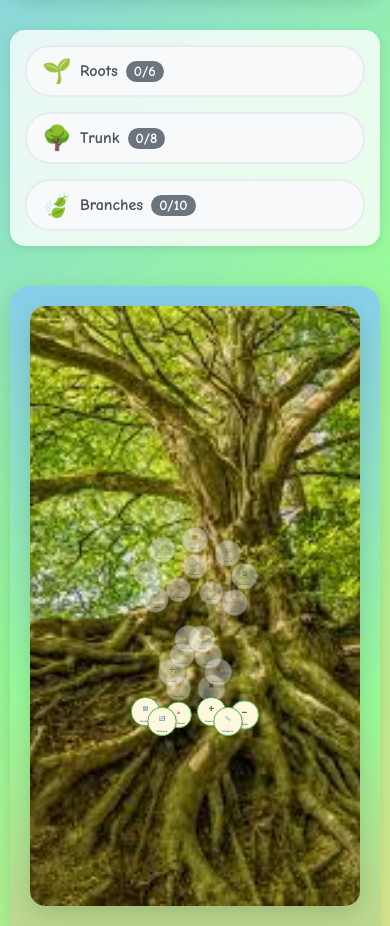
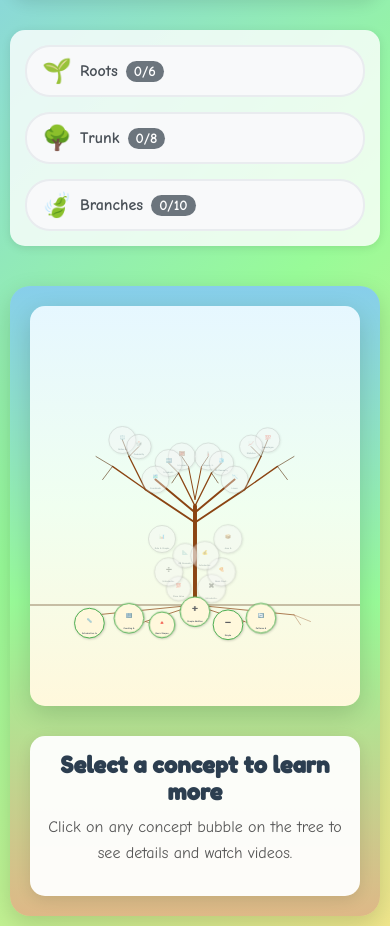
Before and after one commit to aneralla/tapmath-website, a plain HTML site: page index.html in a window 390 px wide. Shown: the part 174-1100 px from the top of the page. Drawn offline with Linux system fonts and the light colour scheme.

Commit message:
🌲 NEW: Clean Stick Figure Tree Diagram!
✨ Major Design Change:
- Replaced complex visuals with clean stick figure tree
- Simple, clear line-based tree structure
- Better concept placement and visibility

🎨 Stick Figure Features:
- Clean SVG line art tree design
- Hierarchical branch structure with proper proportions
- Underground root system visible below ground line
- Multiple branch levels (main, secondary, twigs)
- Professional brown color scheme

📍 Improved Concept Positioning:
- Roots: Positioned along underground root network
- Trunk: Placed on main trunk and lower branch junctions
- Branches: Located at branch endpoints and key junctions
- Better spacing and logical placement

✅ Benefits:
- Much cleaner, more educational appearance
- Concepts clearly visible on tree structure
- Easy to understand tree hierarchy
- Scalable and responsive design
- Professional look suitable for educational content

```diff
--- a/app.js
+++ b/app.js
@@ -61,52 +61,49 @@ class TapMathTree {
         const positions = [];
 
         if (layerId === 'roots') {
-            // Position concepts at the base/root area of the tree
-            // Adjust these coordinates based on your tree image
+            // Position concepts along the root system (underground)
             const rootPositions = [
-                { x: 350, y: 720 }, { x: 450, y: 730 }, { x: 550, y: 720 },
-                { x: 650, y: 730 }, { x: 400, y: 750 }, { x: 600, y: 750 }
+                { x: 300, y: 740 }, { x: 400, y: 760 }, { x: 500, y: 720 },
+                { x: 600, y: 760 }, { x: 700, y: 740 }, { x: 180, y: 755 }
             ];
 
             for (let i = 0; i < Math.min(conceptCount, rootPositions.length); i++) {
                 positions.push({
                     x: rootPositions[i].x,
                     y: rootPositions[i].y,
-                    radius: 28
+                    radius: 30
                 });
             }
         } else if (layerId === 'trunk') {
-            // Position concepts along the trunk area
-            // Adjust these coordinates based on your tree image trunk location
+            // Position concepts along the trunk and lower branches
             const trunkPositions = [
-                { x: 450, y: 650 }, { x: 550, y: 650 }, { x: 430, y: 600 }, { x: 570, y: 600 },
-                { x: 460, y: 550 }, { x: 540, y: 550 }, { x: 480, y: 500 }, { x: 520, y: 500 }
+                { x: 450, y: 650 }, { x: 550, y: 650 }, { x: 420, y: 600 }, { x: 580, y: 600 },
+                { x: 470, y: 550 }, { x: 530, y: 550 }, { x: 400, y: 500 }, { x: 600, y: 500 }
             ];
 
             for (let i = 0; i < Math.min(conceptCount, trunkPositions.length); i++) {
                 positions.push({
                     x: trunkPositions[i].x,
                     y: trunkPositions[i].y,
-                    radius: 26
+                    radius: 28
                 });
             }
         } else if (layerId === 'branches') {
-            // Position concepts in the canopy/branches area
-            // Adjust these coordinates based on your tree image foliage
+            // Position concepts at branch endpoints and junctions
             const branchPositions = [
-                // Upper canopy
-                { x: 500, y: 200 }, { x: 400, y: 230 }, { x: 600, y: 240 },
-                // Mid-level branches
-                { x: 350, y: 300 }, { x: 650, y: 310 }, { x: 500, y: 280 },
-                // Lower branches
-                { x: 450, y: 350 }, { x: 550, y: 360 }, { x: 380, y: 380 }, { x: 620, y: 390 }
+                // Top level branches and twigs
+                { x: 460, y: 250 }, { x: 540, y: 250 }, { x: 280, y: 200 }, { x: 720, y: 200 },
+                // Mid level branches
+                { x: 420, y: 270 }, { x: 580, y: 270 }, { x: 330, y: 220 }, { x: 670, y: 220 },
+                // Branch junctions
+                { x: 380, y: 320 }, { x: 620, y: 320 }
             ];
 
             for (let i = 0; i < Math.min(conceptCount, branchPositions.length); i++) {
                 positions.push({
                     x: branchPositions[i].x,
                     y: branchPositions[i].y,
-                    radius: 24
+                    radius: 26
                 });
             }
         }
--- a/index.html
+++ b/index.html
@@ -38,12 +38,86 @@
 
             <!-- Tree Visualization -->
             <div class="tree-visual">
-                <div class="tree-container-img">
-                    <!-- Tree Background Image -->
-                    <img src="tree-image.jpeg" alt="Math Learning Tree" class="tree-background-img">
+                <svg class="tree-diagram" viewBox="0 0 1000 800" xmlns="http://www.w3.org/2000/svg">
+                    <!-- Tree Stick Figure -->
+                    <defs>
+                        <marker id="arrowhead" markerWidth="10" markerHeight="7"
+                                refX="0" refY="3.5" orient="auto">
+                            <polygon points="0 0, 10 3.5, 0 7" fill="#8B4513" />
+                        </marker>
+                    </defs>
 
-                    <!-- Concept Nodes Overlay -->
-                    <svg class="tree-overlay" viewBox="0 0 1000 800" xmlns="http://www.w3.org/2000/svg">
+                    <!-- Ground Line -->
+                    <line x1="0" y1="700" x2="1000" y2="700" stroke="#8B7355" stroke-width="4" opacity="0.6"/>
+
+                    <!-- Root System (Underground) -->
+                    <g stroke="#8B4513" stroke-width="3" fill="none" opacity="0.7">
+                        <!-- Main roots -->
+                        <path d="M 500 700 L 350 750" stroke-linecap="round"/>
+                        <path d="M 500 700 L 650 750" stroke-linecap="round"/>
+                        <path d="M 500 700 L 200 730" stroke-linecap="round"/>
+                        <path d="M 500 700 L 800 730" stroke-linecap="round"/>
+
+                        <!-- Secondary roots -->
+                        <path d="M 350 750 L 300 770" stroke-width="2" stroke-linecap="round"/>
+                        <path d="M 350 750 L 400 770" stroke-width="2" stroke-linecap="round"/>
+                        <path d="M 650 750 L 600 770" stroke-width="2" stroke-linecap="round"/>
+                        <path d="M 650 750 L 700 770" stroke-width="2" stroke-linecap="round"/>
+
+                        <!-- Smaller rootlets -->
+                        <path d="M 200 730 L 150 750" stroke-width="1.5" stroke-linecap="round"/>
+                        <path d="M 200 730 L 180 760" stroke-width="1.5" stroke-linecap="round"/>
+                        <path d="M 800 730 L 850 750" stroke-width="1.5" stroke-linecap="round"/>
+                        <path d="M 800 730 L 820 760" stroke-width="1.5" stroke-linecap="round"/>
+                    </g>
+
+                    <!-- Main Trunk -->
+                    <line x1="500" y1="700" x2="500" y2="400" stroke="#8B4513" stroke-width="12" stroke-linecap="round"/>
+
+                    <!-- Main Branches -->
+                    <g stroke="#8B4513" stroke-width="6" fill="none" stroke-linecap="round">
+                        <!-- Primary branches -->
+                        <path d="M 500 450 L 350 350"/>
+                        <path d="M 500 450 L 650 350"/>
+                        <path d="M 500 420 L 380 320"/>
+                        <path d="M 500 420 L 620 320"/>
+
+                        <!-- Secondary branches -->
+                        <path d="M 350 350 L 250 280" stroke-width="4"/>
+                        <path d="M 350 350 L 300 250" stroke-width="4"/>
+                        <path d="M 650 350 L 750 280" stroke-width="4"/>
+                        <path d="M 650 350 L 700 250" stroke-width="4"/>
+
+                        <!-- Upper branches -->
+                        <path d="M 500 400 L 450 300" stroke-width="4"/>
+                        <path d="M 500 400 L 550 300" stroke-width="4"/>
+                        <path d="M 500 380 L 480 280" stroke-width="3"/>
+                        <path d="M 500 380 L 520 280" stroke-width="3"/>
+                    </g>
+
+                    <!-- Smaller Twigs -->
+                    <g stroke="#654321" stroke-width="2" fill="none" stroke-linecap="round">
+                        <!-- Left side twigs -->
+                        <path d="M 250 280 L 200 250"/>
+                        <path d="M 250 280 L 220 320"/>
+                        <path d="M 300 250 L 280 200"/>
+                        <path d="M 300 250 L 330 220"/>
+
+                        <!-- Right side twigs -->
+                        <path d="M 750 280 L 800 250"/>
+                        <path d="M 750 280 L 780 320"/>
+                        <path d="M 700 250 L 720 200"/>
+                        <path d="M 700 250 L 670 220"/>
+
+                        <!-- Top twigs -->
+                        <path d="M 450 300 L 420 270"/>
+                        <path d="M 450 300 L 430 330"/>
+                        <path d="M 550 300 L 580 270"/>
+                        <path d="M 550 300 L 570 330"/>
+                        <path d="M 480 280 L 460 250"/>
+                        <path d="M 520 280 L 540 250"/>
+                    </g>
+
                     <!-- Concept Node Containers -->
                     <!-- Branches Concepts (Top of tree) -->
                     <g id="branches-concepts-svg" class="concept-group">
@@ -60,7 +134,6 @@
                         <!-- Concepts will be positioned here -->
                     </g>
                 </svg>
-                </div>
 
                 <!-- Concept Details Panel -->
                 <div class="concept-details-panel" id="concept-panel">
--- a/styles.css
+++ b/styles.css
@@ -106,36 +106,15 @@ body {
     box-shadow: 0 8px 25px rgba(0, 0, 0, 0.15);
 }
 
-/* Tree Container with Image */
-.tree-container-img {
-    position: relative;
+/* SVG Tree Diagram - Stick Figure */
+.tree-diagram {
     width: 100%;
     max-width: 1000px;
-    margin: 0 auto;
-    border-radius: 15px;
-    overflow: hidden;
-    box-shadow: 0 8px 25px rgba(0, 0, 0, 0.15);
-}
-
-.tree-background-img {
-    width: 100%;
     height: auto;
     min-height: 600px;
-    object-fit: cover;
-    display: block;
-}
-
-.tree-overlay {
-    position: absolute;
-    top: 0;
-    left: 0;
-    width: 100%;
-    height: 100%;
-    pointer-events: none;
-}
-
-.tree-overlay .concept-group {
-    pointer-events: all;
+    border-radius: 15px;
+    background: linear-gradient(180deg, #E6F7FF 0%, #F0FFF0 50%, #FFF8DC 100%);
+    box-shadow: 0 8px 25px rgba(0, 0, 0, 0.15);
 }
 
 /* Concept Details Panel */
```
Lines whose indentation alone changed are shown as unchanged.
